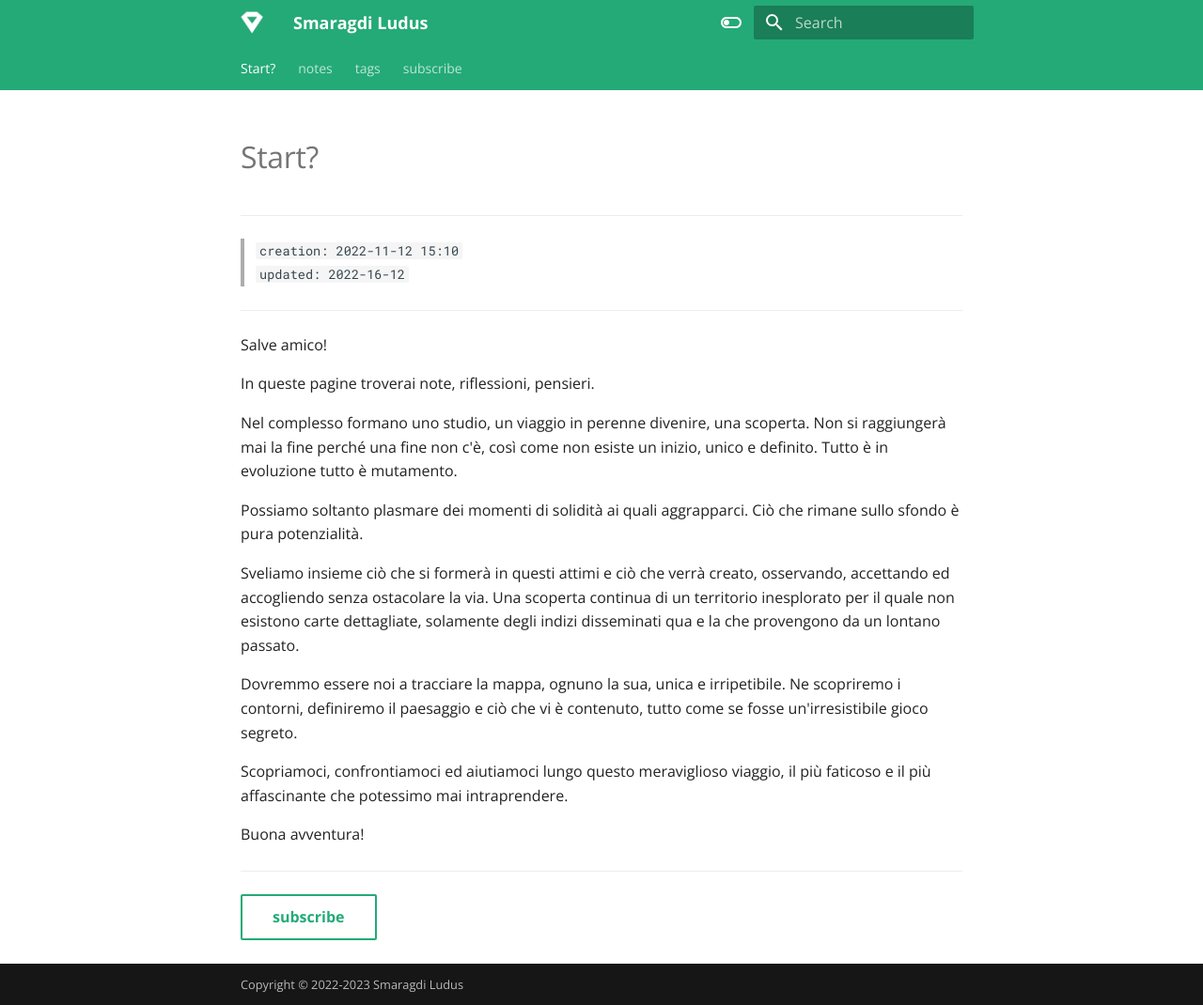
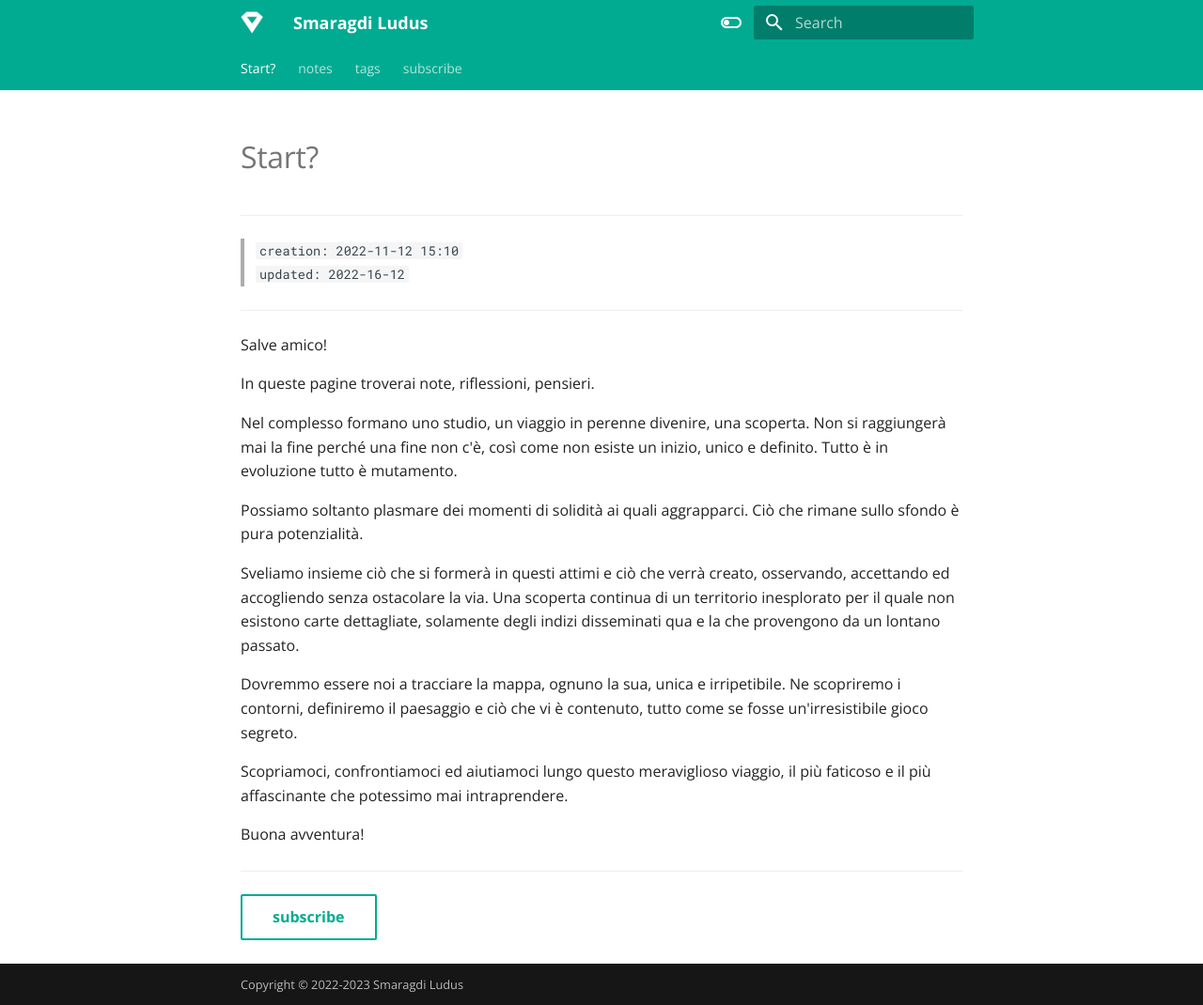
Before and after one commit to smaragdiludus/smaragdiludus.github.io, an MkDocs documentation site: the page built from docs/index.md, in a window 1280 px wide and 1070 px high. Shown: the whole window at 94% size. Built offline with MkDocs 1.6.1 and Material for MkDocs 9.7.7, drawn with Linux system fonts in a browser that asks for light colours.

Commit message:
02/07/23

```diff
--- a/docs/stylesheets/extra.css
+++ b/docs/stylesheets/extra.css
@@ -1,6 +1,6 @@
 :root > * {
-    --md-primary-fg-color:#24aa77 ;
-    --md-accent-fg-color:#24aa77;
+    --md-primary-fg-color:#01ab91 ;
+    --md-accent-fg-color:#01ab91;
 }
 
 .md-grid {
```
